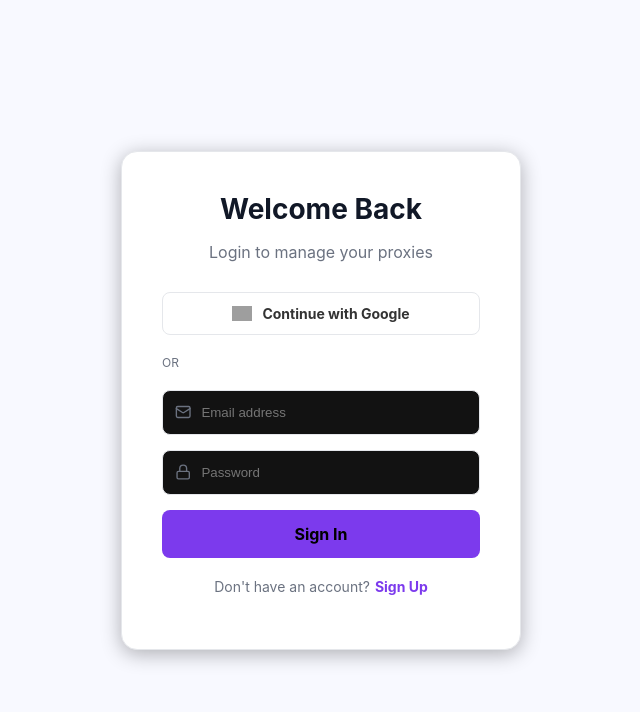
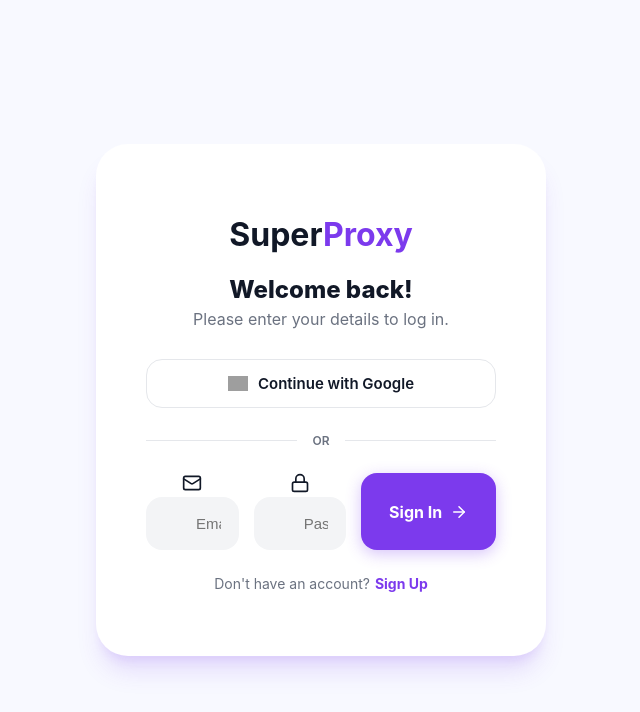
Before and after one commit to Midxv/superproxy, a React (Vite) app: page /login in a window 1280 px wide. Shown: the top 712 px of the page, without its empty margins (319-959 px from the left). Built offline with nearby package versions, Linux system fonts and the light colour scheme; no server answers; grey boxes are pictures that could not be loaded.

Commit message:
Make loading screen and login page white and cute

```diff
--- a/src/components/LoadingScreen.jsx
+++ b/src/components/LoadingScreen.jsx
@@ -9,21 +9,23 @@
                 .loader-container {
                     position: fixed;
                     top: 0; left: 0; width: 100%; height: 100vh;
-          background-color: #000;
+                    /* NEW: White background */
+                    background-color: var(--bg-main);
                     display: flex;
                     justify-content: center;
                     align-items: center;
                     z-index: 9999;
-          animation: fadeOut 0.5s ease-out 2s forwards; /* Fades out after 2s */
+                    animation: fadeOut 0.5s ease-out 1.5s forwards;
                 }
 
                 .spinner {
                     width: 50px;
                     height: 50px;
-          border: 4px solid rgba(255, 255, 255, 0.1);
-          border-left-color: var(--primary); /* Teal color */
+                    /* NEW: Light gray base, Violet spinner */
+                    border: 4px solid #e5e7eb;
+                    border-left-color: var(--primary);
                     border-radius: 50%;
-          animation: spin 1s linear infinite;
+                    animation: spin 0.8s linear infinite;
                 }
 
                 @keyframes spin {
--- a/src/pages/LoginPage.jsx
+++ b/src/pages/LoginPage.jsx
@@ -1,8 +1,9 @@
+// src/pages/LoginPage.jsx
 import React, { useState } from 'react';
 import { auth, googleProvider } from '../firebaseConfig';
 import { signInWithPopup, createUserWithEmailAndPassword, signInWithEmailAndPassword } from 'firebase/auth';
 import { useNavigate } from 'react-router-dom';
-import { ShieldCheck, Mail, Lock } from 'lucide-react';
+import { Mail, Lock, ArrowRight } from 'lucide-react';
 
 const LoginPage = () => {
     const [isRegistering, setIsRegistering] = useState(false);
@@ -11,17 +12,13 @@
     const [error, setError] = useState('');
     const navigate = useNavigate();
 
-    // 1. Handle Google Login
     const handleGoogleLogin = async () => {
         try {
             await signInWithPopup(auth, googleProvider);
-            navigate('/dashboard'); // Redirect after success
-        } catch (err) {
-            setError(err.message);
-        }
+            navigate('/dashboard');
+        } catch (err) { setError(err.message); }
     };
 
-    // 2. Handle Email/Pass Login & Register
     const handleEmailAuth = async (e) => {
         e.preventDefault();
         setError('');
@@ -33,118 +30,136 @@
             }
             navigate('/dashboard');
         } catch (err) {
-            setError('Error: ' + err.message.replace('Firebase: ', ''));
+            // Simplified error message
+            setError(err.message.replace('Firebase: ', '').replace('auth/', '').split('-').join(' '));
         }
     };
 
     return (
-        <div style={containerStyle}>
-            <div style={cardStyle}>
+        <div className="login-container animate-fade-in">
+            <div className="login-card">
 
                 {/* Header */}
-                <div style={{textAlign: 'center', marginBottom: '30px'}}>
-                    <h2 style={{fontSize: '28px', margin: '0'}}>
-                        {isRegistering ? 'Create Account' : 'Welcome Back'}
+                <div className="login-header">
+                    <h1 style={{fontSize: '32px'}}>Super<span style={{color:'var(--primary)'}}>Proxy</span></h1>
+                    <h2 className="title">
+                        {isRegistering ? 'Create your account' : 'Welcome back!'}
                     </h2>
-                    <p style={{color: 'var(--text-muted)'}}>
-                        {isRegistering ? 'Join Super Proxy today' : 'Login to manage your proxies'}
+                    <p className="subtitle">
+                        {isRegistering ? 'Start using professional proxies today.' : 'Please enter your details to log in.'}
                     </p>
                 </div>
 
                 {/* Google Button */}
-                <button onClick={handleGoogleLogin} style={googleBtnStyle}>
+                <button onClick={handleGoogleLogin} className="google-btn">
                     <img src="https://www.gstatic.com/firebasejs/ui/2.0.0/images/auth/google.svg" width="20" alt="G" />
                     <span>Continue with Google</span>
                 </button>
 
-                <div style={dividerStyle}><span>OR</span></div>
+                <div className="divider"><span>OR</span></div>
 
                 {/* Email Form */}
-                <form onSubmit={handleEmailAuth} style={{display: 'flex', flexDirection: 'column', gap: '15px'}}>
+                <form onSubmit={handleEmailAuth} className="login-form">
+                    {error && <div className="error-box">{error}</div>}
 
-                    {error && <p style={{color: '#ff4d4d', fontSize: '14px', textAlign: 'center'}}>{error}</p>}
-
-                    <div style={inputGroupStyle}>
-                        <Mail size={18} color="var(--text-muted)" />
+                    <div className="input-group">
+                        <Mail size={20} className="input-icon" />
                         <input
-                            type="email"
-                            placeholder="Email address"
-                            value={email}
-                            onChange={(e) => setEmail(e.target.value)}
-                            required
-                            style={inputStyle}
+                            type="email" placeholder="Email address" value={email}
+                            onChange={(e) => setEmail(e.target.value)} required
+                            className="modern-input"
                         />
                     </div>
 
-                    <div style={inputGroupStyle}>
-                        <Lock size={18} color="var(--text-muted)" />
+                    <div className="input-group">
+                        <Lock size={20} className="input-icon" />
                         <input
-                            type="password"
-                            placeholder="Password"
-                            value={password}
-                            onChange={(e) => setPassword(e.target.value)}
-                            required
-                            style={inputStyle}
+                            type="password" placeholder="Password" value={password}
+                            onChange={(e) => setPassword(e.target.value)} required
+                            className="modern-input"
                         />
                     </div>
 
-                    <button type="submit" style={submitBtnStyle}>
-                        {isRegistering ? 'Sign Up' : 'Sign In'}
+                    <button type="submit" className="submit-btn">
+                        {isRegistering ? 'Sign Up' : 'Sign In'} <ArrowRight size={18} />
                     </button>
                 </form>
 
-                {/* Toggle Login/Register */}
-                <p style={{textAlign: 'center', marginTop: '20px', fontSize: '14px', color: 'var(--text-muted)'}}>
+                {/* Toggle */}
+                <p className="toggle-text">
                     {isRegistering ? 'Already have an account?' : "Don't have an account?"}
-                    <span
-                        onClick={() => setIsRegistering(!isRegistering)}
-                        style={{color: 'var(--primary)', cursor: 'pointer', marginLeft: '5px', fontWeight: 'bold'}}
-                    >
-            {isRegistering ? 'Login' : 'Sign Up'}
+                    <span onClick={() => {setIsRegistering(!isRegistering); setError('')}} className="toggle-link">
+            {isRegistering ? 'Log In' : 'Sign Up'}
           </span>
                 </p>
 
             </div>
+
+            <style jsx>{`
+        .login-container {
+          min-height: 100vh; display: flex; justify-content: center; align-items: center;
+          background-color: var(--bg-main); padding: 20px;
+        }
+
+        /* CUTE, ROUND CARD */
+        .login-card {
+          background: white; padding: 50px; width: 100%; max-width: 450px;
+          border-radius: 32px; /* Very round corners */
+          box-shadow: var(--shadow-hover); /* Soft floating shadow */
+          text-align: center;
+        }
+
+        .login-header { margin-bottom: 30px; }
+        .title { font-size: 24px; font-weight: 800; margin: 15px 0 5px 0; color: var(--text-main); }
+        .subtitle { color: var(--text-muted); margin: 0; }
+
+        /* Modern Google Button */
+        .google-btn {
+          width: 100%; padding: 14px; border-radius: 16px;
+          border: 1px solid var(--border); background: white;
+          color: var(--text-main); font-weight: 600; font-size: 15px;
+          display: flex; align-items: center; justify-content: center; gap: 10px;
+          transition: all 0.2s;
+        }
+        .google-btn:hover { background: #f9fafb; border-color: #d1d5db; transform: translateY(-1px); }
+
+        .divider {
+          display: flex; align-items: center; margin: 25px 0; color: var(--text-muted); font-size: 12px;
+          font-weight: 600;
+        }
+        .divider::before, .divider::after { content: ''; flex: 1; height: 1px; background: var(--border); }
+        .divider span { padding: 0 15px; }
+
+        /* CUTE BUBBLE INPUTS */
+        .login-form { display: flex; flexDirection: column; gap: 15px; }
+        .input-group { position: relative; }
+        .modern-input {
+          width: 100%; padding: 16px 16px 16px 48px; /* Room for icon */
+          background: #f3f4f6; /* Light gray bubble */
+          border: 2px solid transparent;
+          border-radius: 16px; /* Round inputs */
+          outline: none; font-size: 15px; color: var(--text-main); transition: 0.2s;
+        }
+        .modern-input:focus { background: white; border-color: var(--primary); box-shadow: 0 0 0 4px rgba(124, 58, 237, 0.1); }
+        .input-icon { position: absolute; left: 16px; top: 16px; color: var(--text-muted); }
+
+        .submit-btn {
+          width: 100%; padding: 16px; border-radius: 16px; border: none;
+          background: var(--primary); color: white; font-weight: 700; font-size: 16px;
+          display: flex; align-items: center; justify-content: center; gap: 8px;
+          transition: 0.2s;
+          box-shadow: 0 4px 15px rgba(124, 58, 237, 0.3);
+        }
+        .submit-btn:hover { background: var(--primary-hover); transform: translateY(-2px); }
+
+        .toggle-text { margin-top: 25px; font-size: 14px; color: var(--text-muted); }
+        .toggle-link { color: var(--primary); font-weight: 700; cursor: pointer; margin-left: 5px; }
+        .error-box { background: #fee2e2; color: #991b1b; padding: 10px; border-radius: 12px; font-size: 13px; text-transform: capitalize; }
+        .animate-fade-in { animation: fadeIn 0.5s ease-out; }
+        @keyframes fadeIn { from { opacity:0; transform: translateY(20px); } to { opacity:1; transform: translateY(0); }}
+      `}</style>
         </div>
     );
 };
 
-// --- Styles ---
-const containerStyle = {
-    height: '100vh', display: 'flex', justifyContent: 'center', alignItems: 'center',
-    background: 'var(--bg-dark)'
-};
-
-const cardStyle = {
-    background: 'var(--bg-card)', padding: '40px', borderRadius: '16px',
-    border: '1px solid var(--border)', width: '100%', maxWidth: '400px',
-    boxShadow: '0 4px 20px rgba(0,0,0,0.3)'
-};
-
-const googleBtnStyle = {
-    width: '100%', padding: '12px', borderRadius: '8px', border: '1px solid var(--border)',
-    background: 'white', color: '#333', fontWeight: 'bold', cursor: 'pointer',
-    display: 'flex', alignItems: 'center', justifyContent: 'center', gap: '10px', fontSize: '14px'
-};
-
-const dividerStyle = {
-    display: 'flex', alignItems: 'center', margin: '20px 0', color: 'var(--text-muted)', fontSize: '12px',
-    gap: '10px'
-};
-
-const inputGroupStyle = {
-    display: 'flex', alignItems: 'center', gap: '10px',
-    background: '#121212', border: '1px solid var(--border)', borderRadius: '8px', padding: '0 12px'
-};
-
-const inputStyle = {
-    width: '100%', padding: '14px 0', background: 'transparent', border: 'none',
-    color: 'white', outline: 'none'
-};
-
-const submitBtnStyle = {
-    width: '100%', padding: '14px', borderRadius: '8px', border: 'none',
-    background: 'var(--primary)', color: '#000', fontWeight: 'bold', cursor: 'pointer', fontSize: '16px'
-};
-
 export default LoginPage;
```
Lines whose indentation alone changed are shown as unchanged.
